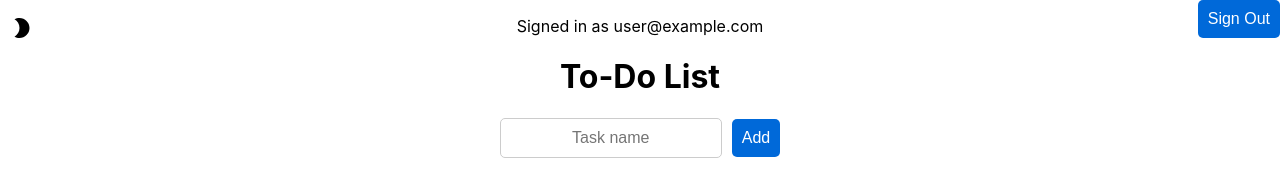
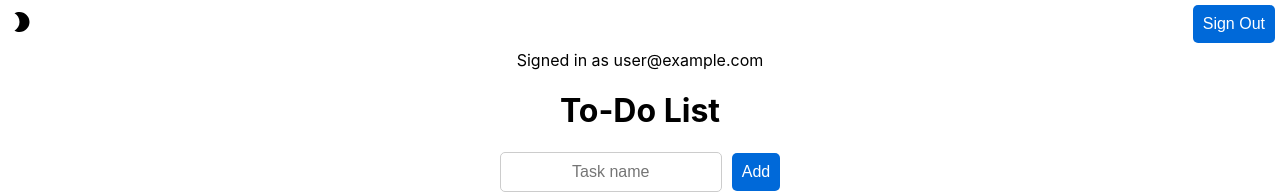
Before and after one commit to Rheiley/task-management-frontend, a React (Create React App) app: page /todolist in a window 1280 px wide. Shown: the top 194 px of the page. Built offline with nearby package versions, Linux system fonts and the light colour scheme; no server answers; sample sign-in values are in the browser's storage.

Commit message:
Add catch blocks to axios requests, fix CSS

```diff
--- a/src/pages/Home.js
+++ b/src/pages/Home.js
@@ -1,9 +1,10 @@
 import SignIn from "../components/auth/SignIn";
 import SignUp from "../components/auth/SignUp";
+import ThemeButton from "../components/ThemeButton";
 
 export default function Home(){
     return(
-        <div className="login">
+        <div>
           <SignUp/>
           <SignIn/>
         </div>
--- a/src/pages/TodoList.js
+++ b/src/pages/TodoList.js
@@ -57,6 +57,9 @@ const TodoList = () => {
                 }]);
                 setNewTask("");
             })
+            .catch(error => {
+              alert("Error adding task");
+            });
     }
   };
 
@@ -65,6 +68,9 @@ const TodoList = () => {
     const taskId = tasks[index].id;
 
     axios.delete(endpoint+"/"+taskId)
+      .catch(error => {
+        alert("Error deleting task");
+      });
 
     newTasks.splice(index, 1);
     setTasks(newTasks);
@@ -85,7 +91,10 @@ const TodoList = () => {
 
     const updatedTask = newTasks[index];
 
-    axios.put(endpoint+"/"+taskId, updatedTask);
+    axios.put(endpoint+"/"+taskId, updatedTask)
+      .catch(error => {
+        alert("Error updating task");
+      });
   };
 
   return (
--- a/src/styles.css
+++ b/src/styles.css
@@ -85,6 +85,8 @@ button:hover {
   position: absolute;
   top: 0;
   right: 0;
+  margin-top: 5px;
+  margin-right: 5px;
 }
 
 .google-button{
@@ -105,6 +107,6 @@ button:hover {
 .toggle-theme{
   display: flex;
   align-items: center;
-  position: absolute;
   margin-left: 10px;
+  margin-top: 10px;
 }
```
